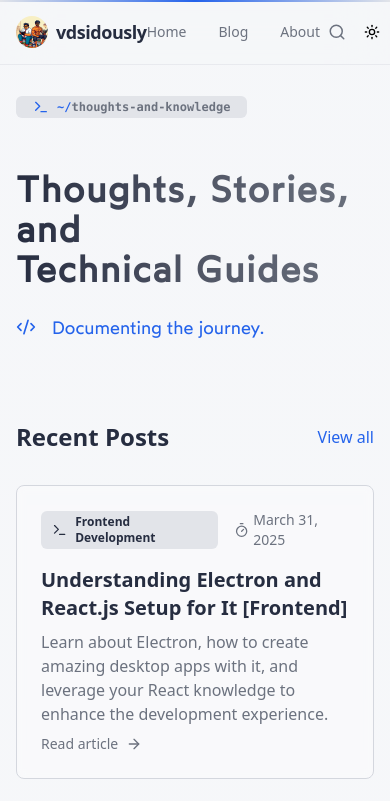
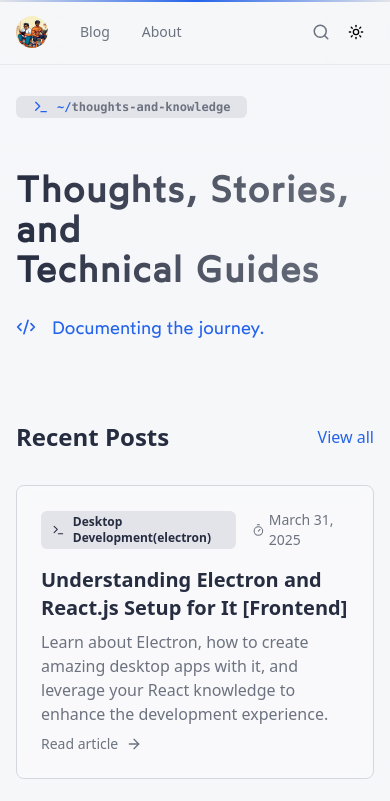
Before and after one commit to thedemonsid/blog-website-speedrun, a Next.js app: page / in a window 390 px wide. Shown: the top 801 px of the page. Built offline with nearby package versions, Linux system fonts and the light colour scheme.

Commit message:
minor changes

```diff
--- a/app/blogs/content/create-your-first-electron-app.mdx
+++ b/app/blogs/content/create-your-first-electron-app.mdx
@@ -2,7 +2,7 @@
 title: "Understanding Electron and React.js Setup for It [Frontend]"
 publishedAt: 2025-03-31
 summary: "Learn about Electron, how to create amazing desktop apps with it, and leverage your React knowledge to enhance the development experience."
-category: "Frontend Development"
+category: "Desktop Development(electron)"
 author: "the_demon_sid"
 ---
 ### Table of Contents
--- a/app/loading.tsx
+++ b/app/loading.tsx
@@ -2,7 +2,7 @@ import { Skeleton } from "@/components/ui/skeleton";
 
 export default function BlogLoading() {
   return (
-    <div className="max-w-4xl mx-auto p-6 space-y-6">
+    <div className="max-w-4xl mx-auto p-6 space-y-6 mt-10">
       {/* Title skeleton */}
       <Skeleton className="h-12 w-3/4" />
 
--- a/components/navbar.tsx
+++ b/components/navbar.tsx
@@ -4,7 +4,6 @@ import Link from "next/link";
 import { ModeToggle } from "./toggle-button";
 
 const navItems = [
-  { name: "Home", href: "/" },
   { name: "Blog", href: "/blogs" },
   { name: "About", href: "/about" },
 ];
@@ -27,7 +26,7 @@ const Navbar = () => {
                 height={32}
                 className="rounded-full"
               />
-              <span className="text-lg font-semibold tracking-tight">
+              <span className="hidden md:flex text-lg font-semibold tracking-tight">
                 vdsidously
               </span>
             </Link>
```
